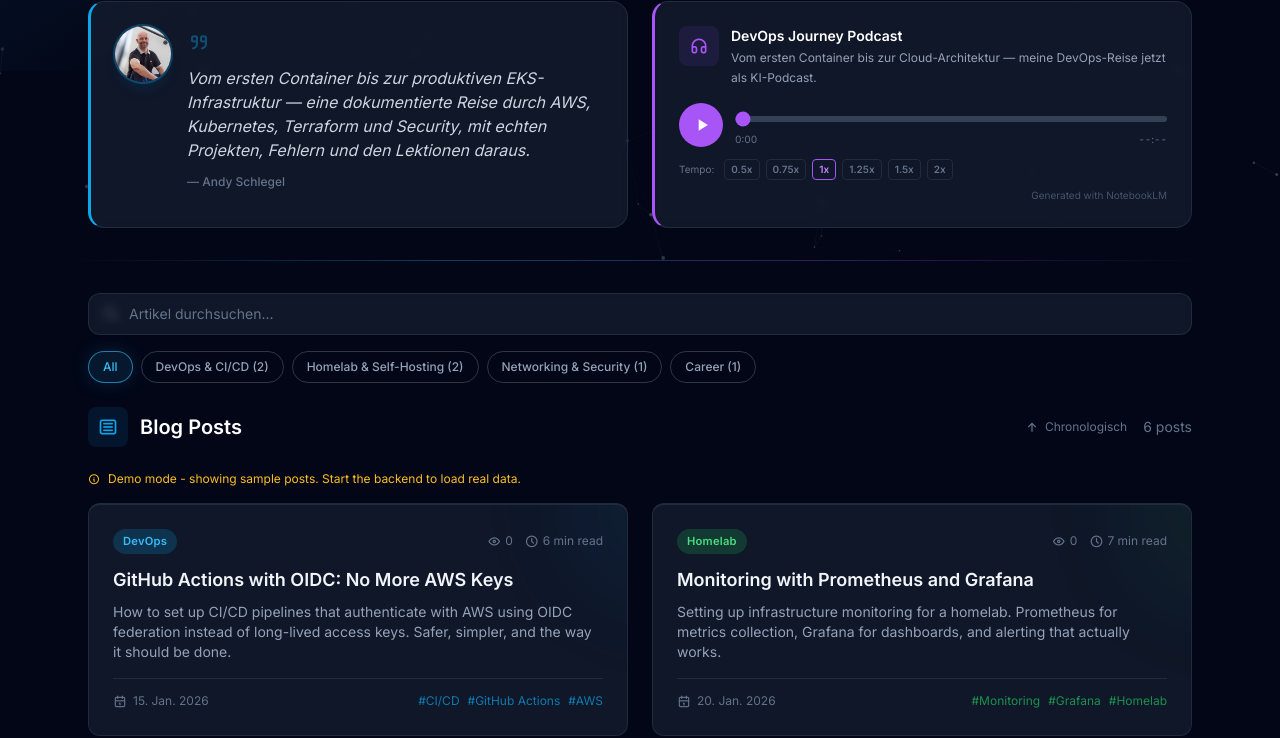
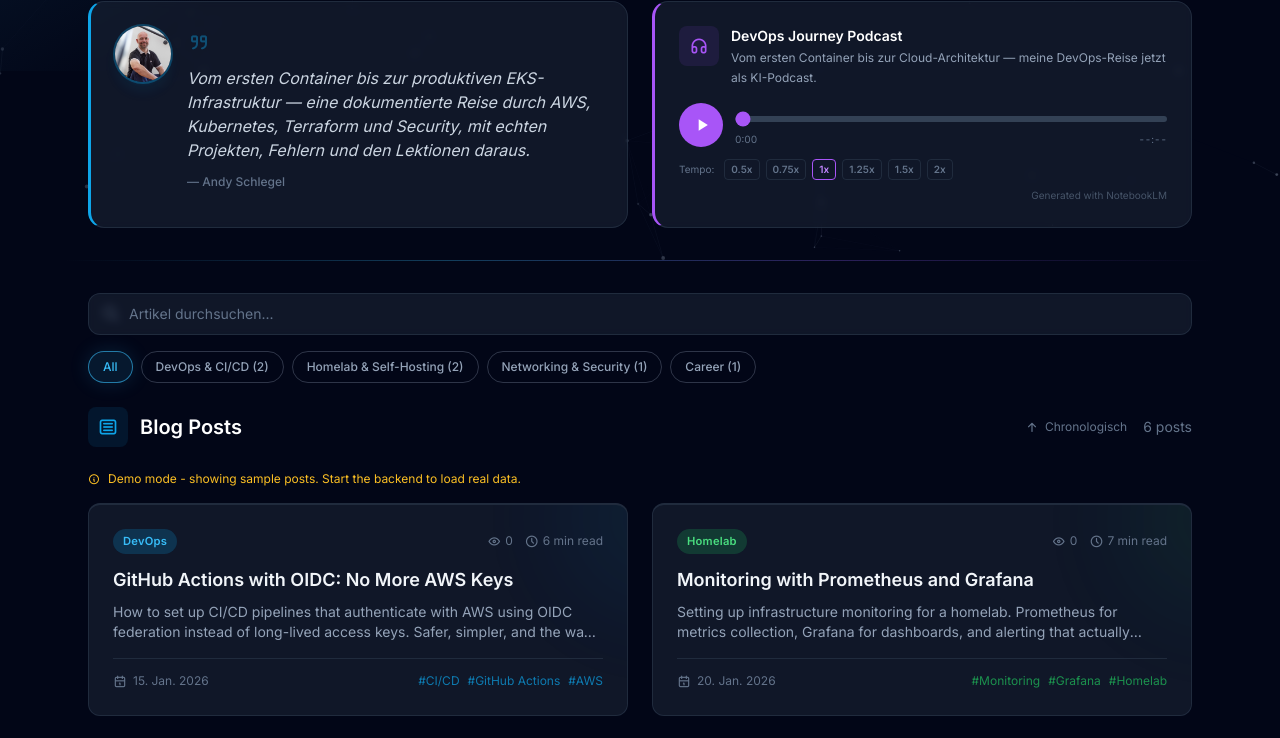
Before and after one commit to AndySchlegel/my-personal-tech-blog, a website: page frontend/src/blog.html in a window 1280 px wide. Shown: the part 184-922 px from the top of the page. Drawn offline with nearby package versions, Linux system fonts and the light colour scheme; no server answers.

Commit message:
feat: smooth excerpt expand on card hover (0.4s ease animation)
Restored hover expand with smooth max-height transition instead of
instant jump. 2-line teaser expands to full excerpt over 0.4 seconds.
The animation makes the content shift feel intentional, not jarring.

Co-Authored-By: Claude Opus 4.6 (1M context) <noreply@anthropic.com>

```diff
--- a/frontend/src/blog.html
+++ b/frontend/src/blog.html
@@ -422,13 +422,24 @@
         overflow: hidden;
       }
 
-      /* --- Excerpt: 4-line clamp, no expand on hover ---
-         Shows enough text to give readers a good preview without
-         needing hover. No content shift, works on mobile too. */
+      /* --- Excerpt: 2-line teaser, smooth expand on hover ---
+         Shows 2 lines by default. On hover, smoothly expands to full
+         excerpt over 0.4s. The animation prevents jarring content shift. */
       .post-card .card-excerpt {
         display: -webkit-box !important;
-        -webkit-line-clamp: 4 !important;
+        -webkit-line-clamp: 2 !important;
         -webkit-box-orient: vertical !important;
+        overflow: hidden;
+        max-height: 3.2em;
+        transition:
+          max-height 0.4s ease,
+          -webkit-line-clamp 0s 0s;
+      }
+      .post-card:hover .card-excerpt {
+        display: block !important;
+        -webkit-line-clamp: unset !important;
+        -webkit-box-orient: unset !important;
+        max-height: 12em;
         overflow: hidden;
       }
 
```
